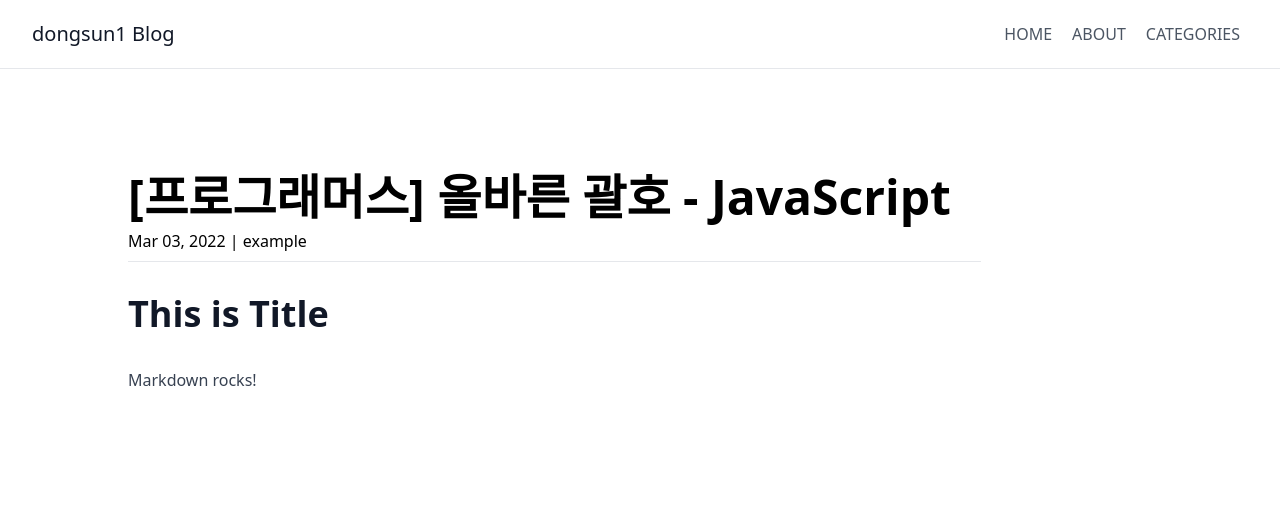
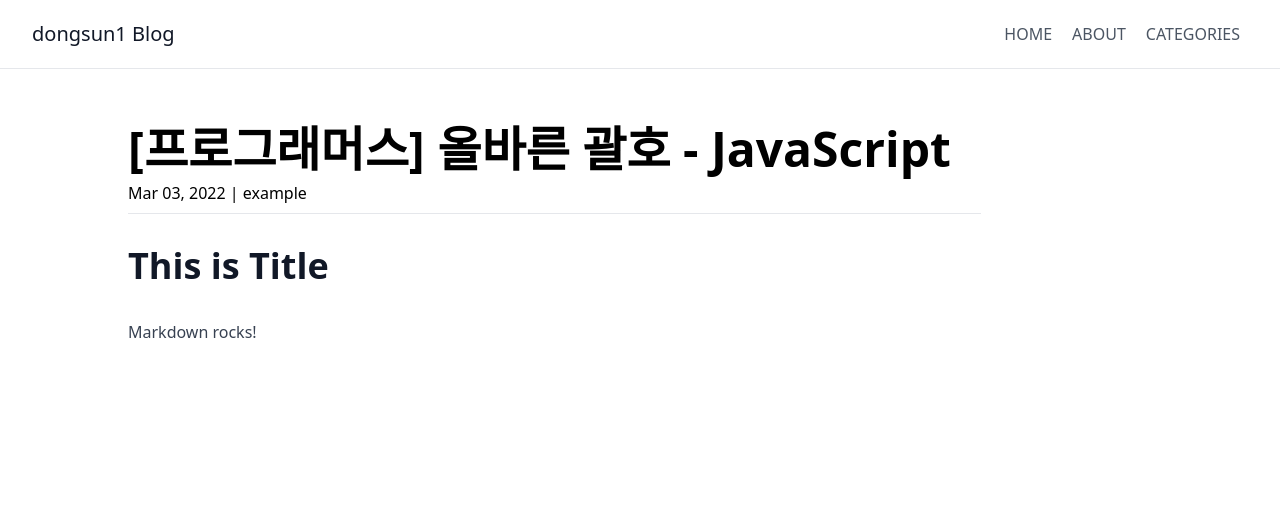
Before and after one commit to dongsun1/dongsun1.dev, a Next.js app: page /postPage/test in a window 1280 px wide. Shown: the top 524 px of the page. Built offline with nearby package versions, Linux system fonts and the light colour scheme.

Commit message:
add slug page params interface

```diff
--- a/pages/postPage/[slug].tsx
+++ b/pages/postPage/[slug].tsx
@@ -5,12 +5,11 @@
 import { Prism as SyntaxHighlighter } from 'react-syntax-highlighter';
 import { GetStaticPaths, GetStaticProps } from 'next';
 import { getAllPosts, getPostBySlug } from '../../lib/matter-util';
+import { ParsedUrlQuery } from 'querystring';
 
-type TRouter = ReturnType<typeof useRouter> & {
-  query: {
-    slug: string;
-  };
-};
+interface IParams extends ParsedUrlQuery {
+  slug: string;
+}
 
 export default function PostPage({ post }: any) {
   console.info(post);
@@ -22,7 +21,7 @@
   const formatDate = moment(date).format('MMM MM, YYYY');
 
   return (
-    <div className="container px-32 py-20">
+    <div className="container px-32 py-8">
       <div className="w-5/6">
         <div className="border-b pb-2 mb-8">
           <h1 className="text-5xl font-bold pb-2">{title}</h1>
@@ -75,8 +74,8 @@
 };
 
 export const getStaticProps: GetStaticProps = async ({ params }) => {
-  const { slug } = params;
-  const post = await getPostBySlug(slug as string);
+  const { slug } = params as IParams;
+  const post = await getPostBySlug(slug);
   return {
     props: {
       post,
```
